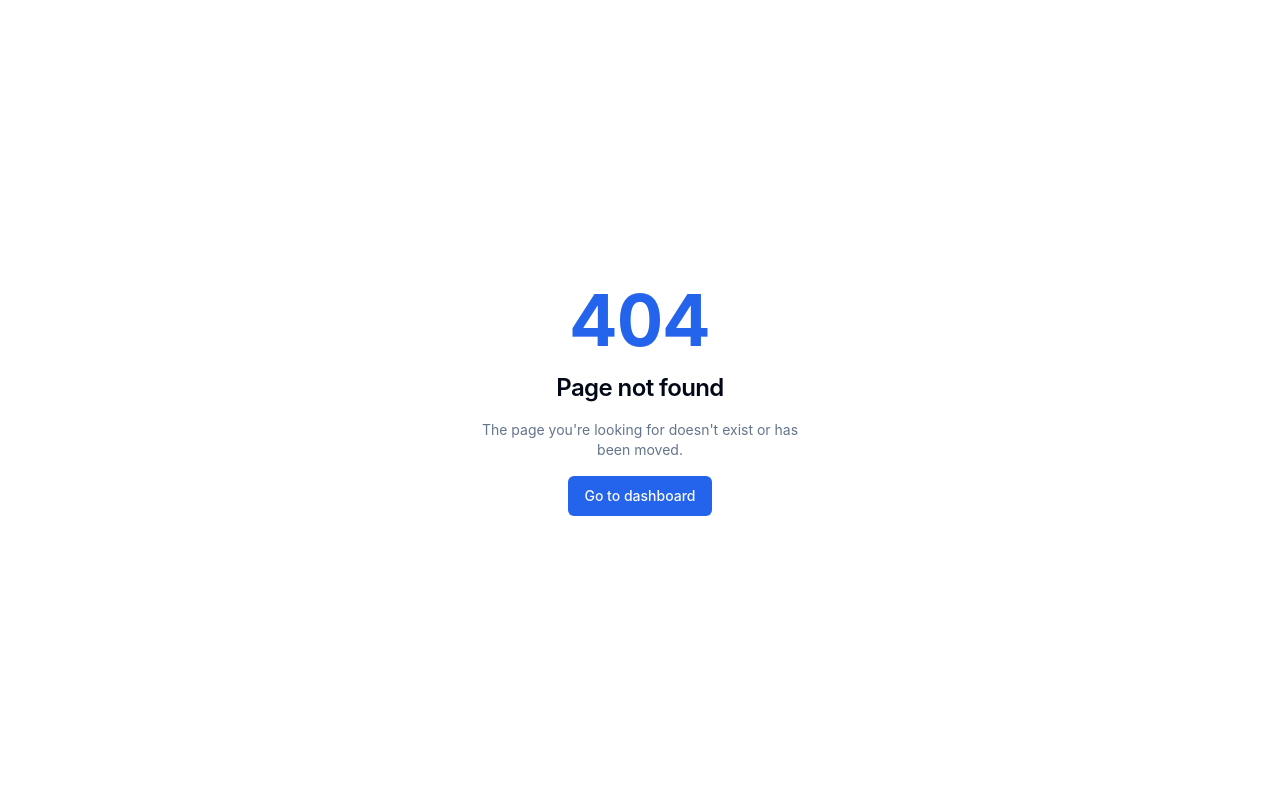
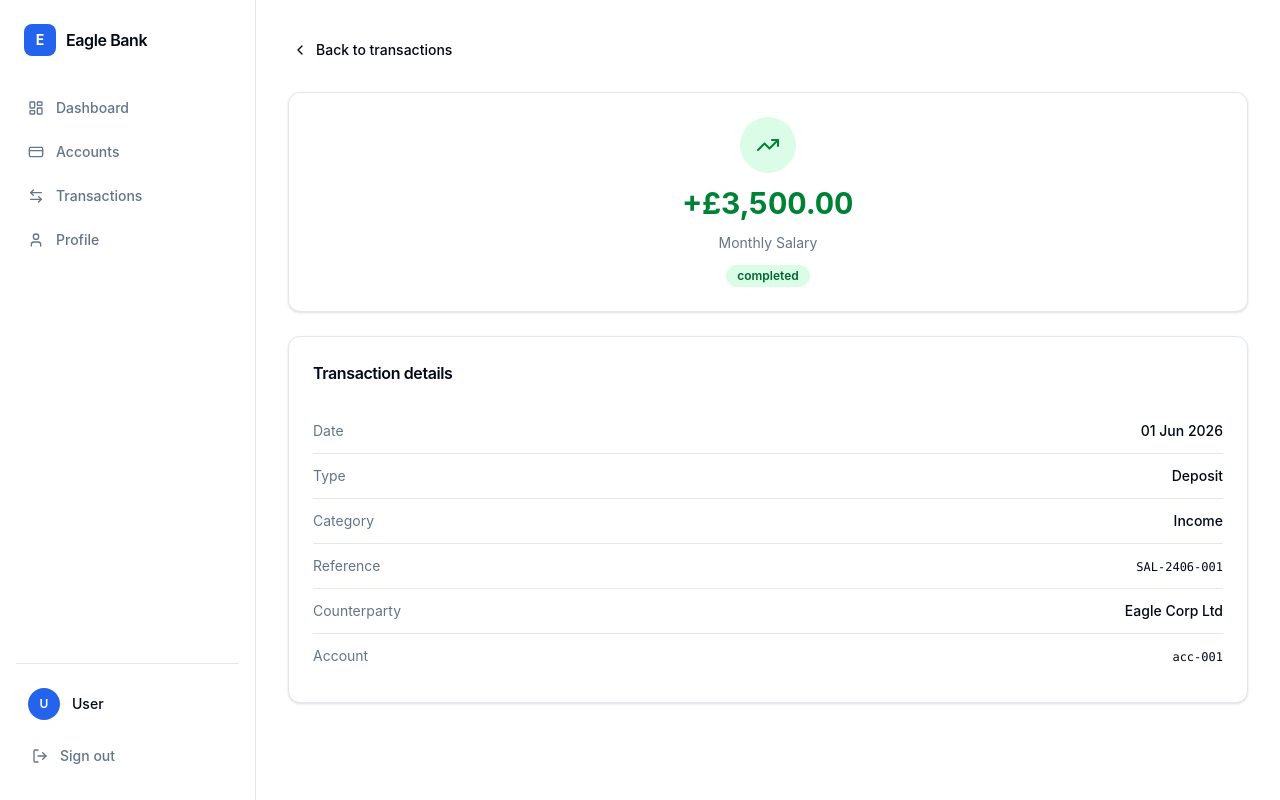
Before and after one commit to joeburton/eagle-bank, a Next.js app: page /dashboard/transactions/txn-001 in a window 1280 px wide. Before the commit this address had no page. Built offline with nearby package versions, Linux system fonts and the light colour scheme.

Commit message:
feat: transaction details page

```diff
--- a/app/(dashboard)/dashboard/page.tsx
+++ b/app/(dashboard)/dashboard/page.tsx
@@ -206,10 +206,12 @@ export default function DashboardPage() {
             aria-label="Recent transactions list"
           >
             {data.recentTransactions.map((txn) => (
-              <div
+              <Link
                 key={txn.id}
-                className="flex items-center gap-4 p-4 rounded-xl border border-[hsl(var(--border))] hover:bg-[hsl(var(--accent))] transition-colors cursor-pointer"
+                href={`/dashboard/transactions/${txn.id}`}
+                className="flex items-center gap-4 p-4 rounded-xl border border-[hsl(var(--border))] hover:bg-[hsl(var(--accent))] transition-colors focus-visible:outline-none focus-visible:ring-2 focus-visible:ring-[hsl(var(--ring))]"
                 role="listitem"
+                aria-label={`View details for ${txn.description}`}
               >
                 <div
                   className={cn(
@@ -254,7 +256,7 @@ export default function DashboardPage() {
                     {txn.status}
                   </Badge>
                 </div>
-              </div>
+              </Link>
             ))}
           </div>
         )}
--- /dev/null
+++ b/app/(dashboard)/dashboard/transactions/[id]/page.tsx
@@ -0,0 +1,165 @@
+"use client";
+
+import { useEffect, useState } from "react";
+import { useParams } from "next/navigation";
+import Link from "next/link";
+import { ChevronLeft, TrendingUp, TrendingDown, ArrowLeftRight } from "lucide-react";
+
+import { Card, CardContent, CardHeader, CardTitle } from "@/components/ui/card";
+import { Badge } from "@/components/ui/badge";
+import { Button } from "@/components/ui/button";
+import { Skeleton } from "@/components/ui/skeleton";
+import { apiClient } from "@/lib/api-client";
+import { formatCurrency, formatDate, cn } from "@/lib/utils";
+import type { Transaction } from "@/types";
+
+const TYPE_ICON = {
+  deposit: TrendingUp,
+  withdrawal: TrendingDown,
+  transfer: ArrowLeftRight,
+};
+
+const TYPE_COLOR = {
+  deposit: "text-green-700 bg-green-100",
+  withdrawal: "text-red-700 bg-red-100",
+  transfer: "text-blue-700 bg-blue-100",
+};
+
+function BackButton() {
+  return (
+    <Button asChild variant="ghost" size="sm" className="-ml-2">
+      <Link href="/dashboard/transactions">
+        <ChevronLeft className="h-4 w-4" aria-hidden="true" />
+        Back to transactions
+      </Link>
+    </Button>
+  );
+}
+
+function DetailRow({ label, value }: { label: string; value: React.ReactNode }) {
+  return (
+    <div className="flex items-start justify-between gap-4 py-3 border-b border-[hsl(var(--border))] last:border-0">
+      <dt className="text-sm text-[hsl(var(--muted-foreground))] shrink-0">{label}</dt>
+      <dd className="text-sm font-medium text-right">{value}</dd>
+    </div>
+  );
+}
+
+function TransactionDetailSkeleton() {
+  return (
+    <div className="space-y-6">
+      <Skeleton className="h-5 w-36" />
+      <Card>
+        <CardContent className="pt-6 flex flex-col items-center gap-3">
+          <Skeleton className="h-14 w-14 rounded-full" />
+          <Skeleton className="h-9 w-32" />
+          <Skeleton className="h-4 w-24" />
+        </CardContent>
+      </Card>
+      <Card>
+        <CardHeader><Skeleton className="h-5 w-24" /></CardHeader>
+        <CardContent className="space-y-3">
+          {Array.from({ length: 6 }).map((_, i) => (
+            <div key={i} className="flex justify-between py-1">
+              <Skeleton className="h-4 w-24" />
+              <Skeleton className="h-4 w-32" />
+            </div>
+          ))}
+        </CardContent>
+      </Card>
+    </div>
+  );
+}
+
+export default function TransactionDetailPage() {
+  const { id } = useParams<{ id: string }>();
+  const [transaction, setTransaction] = useState<Transaction | null>(null);
+  const [isLoading, setIsLoading] = useState(true);
+  const [error, setError] = useState<string | null>(null);
+  const [isNotFound, setIsNotFound] = useState(false);
+
+  const fetchTransaction = async () => {
+    setIsLoading(true);
+    setError(null);
+    try {
+      const res = await apiClient.get<{ data: Transaction }>(`/transactions/${id}`);
+      setTransaction(res.data);
+    } catch (err: unknown) {
+      const e = err as { message?: string; status?: number };
+      setIsNotFound(e?.status === 404);
+      setError(
+        e?.status === 404
+          ? "Transaction not found."
+          : "Failed to load transaction. Please try again."
+      );
+    } finally {
+      setIsLoading(false);
+    }
+  };
+
+  useEffect(() => {
+    if (id) fetchTransaction();
+  }, [id]);
+
+  if (isLoading) return <TransactionDetailSkeleton />;
+
+  return (
+    <div className="space-y-6 page-enter">
+      <BackButton />
+
+      {error ? (
+        <div className="flex flex-col items-center gap-3 py-16" role="alert">
+          <p className="text-[hsl(var(--destructive))] text-sm">{error}</p>
+          {!isNotFound && (
+            <Button variant="outline" size="sm" onClick={fetchTransaction}>
+              Retry
+            </Button>
+          )}
+        </div>
+      ) : transaction && (
+        <>
+          {/* Amount hero */}
+          <Card>
+            <CardContent className="pt-6 pb-6 flex flex-col items-center gap-3 text-center">
+              <div
+                className={cn("h-14 w-14 rounded-full flex items-center justify-center", TYPE_COLOR[transaction.type])}
+                aria-hidden="true"
+              >
+                {(() => { const Icon = TYPE_ICON[transaction.type]; return <Icon className="h-6 w-6" />; })()}
+              </div>
+              <p
+                className={cn("text-3xl font-bold tabular-nums", transaction.type === "deposit" ? "text-green-700" : "")}
+                aria-label={`Amount: ${transaction.type === "deposit" ? "+" : "-"}${formatCurrency(transaction.amount)}`}
+              >
+                {transaction.type === "deposit" ? "+" : "-"}{formatCurrency(transaction.amount)}
+              </p>
+              <p className="text-sm text-[hsl(var(--muted-foreground))]">{transaction.description}</p>
+              <Badge variant={transaction.status === "completed" ? "success" : transaction.status === "pending" ? "warning" : "destructive"}>
+                {transaction.status}
+              </Badge>
+            </CardContent>
+          </Card>
+
+          {/* Detail fields */}
+          <Card>
+            <CardHeader>
+              <CardTitle className="text-base">Transaction details</CardTitle>
+            </CardHeader>
+            <CardContent>
+              <dl>
+                <DetailRow label="Date" value={formatDate(transaction.date)} />
+                <DetailRow label="Type" value={<span className="capitalize">{transaction.type}</span>} />
+                <DetailRow label="Category" value={transaction.category} />
+                <DetailRow label="Reference" value={<span className="font-mono text-xs">{transaction.reference}</span>} />
+                {transaction.counterparty && (
+                  <DetailRow label="Counterparty" value={transaction.counterparty} />
+                )}
+                <DetailRow label="Account" value={<span className="font-mono text-xs">{transaction.accountId}</span>} />
+              </dl>
+            </CardContent>
+          </Card>
+        </>
+      )}
+    </div>
+  );
+}
--- a/app/(dashboard)/dashboard/transactions/page.tsx
+++ b/app/(dashboard)/dashboard/transactions/page.tsx
@@ -1,6 +1,7 @@
 "use client";
 
 import { useEffect, useCallback } from "react";
+import Link from "next/link";
 import { TrendingUp, TrendingDown, ArrowLeftRight, ChevronLeft, ChevronRight, Filter } from "lucide-react";
 
 import { Card, CardContent } from "@/components/ui/card";
@@ -195,10 +196,12 @@ export default function TransactionsPage() {
               : transactions.map((txn) => {
                   const Icon = TYPE_ICON[txn.type];
                   return (
-                    <div
+                    <Link
                       key={txn.id}
-                      className="flex items-center gap-4 p-4 hover:bg-[hsl(var(--accent))] transition-colors"
+                      href={`/dashboard/transactions/${txn.id}`}
+                      className="flex items-center gap-4 p-4 hover:bg-[hsl(var(--accent))] transition-colors focus-visible:outline-none focus-visible:ring-2 focus-visible:ring-inset focus-visible:ring-[hsl(var(--ring))]"
                       role="listitem"
+                      aria-label={`View details for ${txn.description}`}
                     >
                       <div
                         className={cn("h-9 w-9 rounded-full flex items-center justify-center shrink-0", TYPE_COLOR[txn.type])}
@@ -232,7 +235,7 @@ export default function TransactionsPage() {
                           {txn.status}
                         </Badge>
                       </div>
-                    </div>
+                    </Link>
                   );
                 })}
           </div>
```
Also changed, not shown: 2 other files (tests, documents, lock files or other folders).
